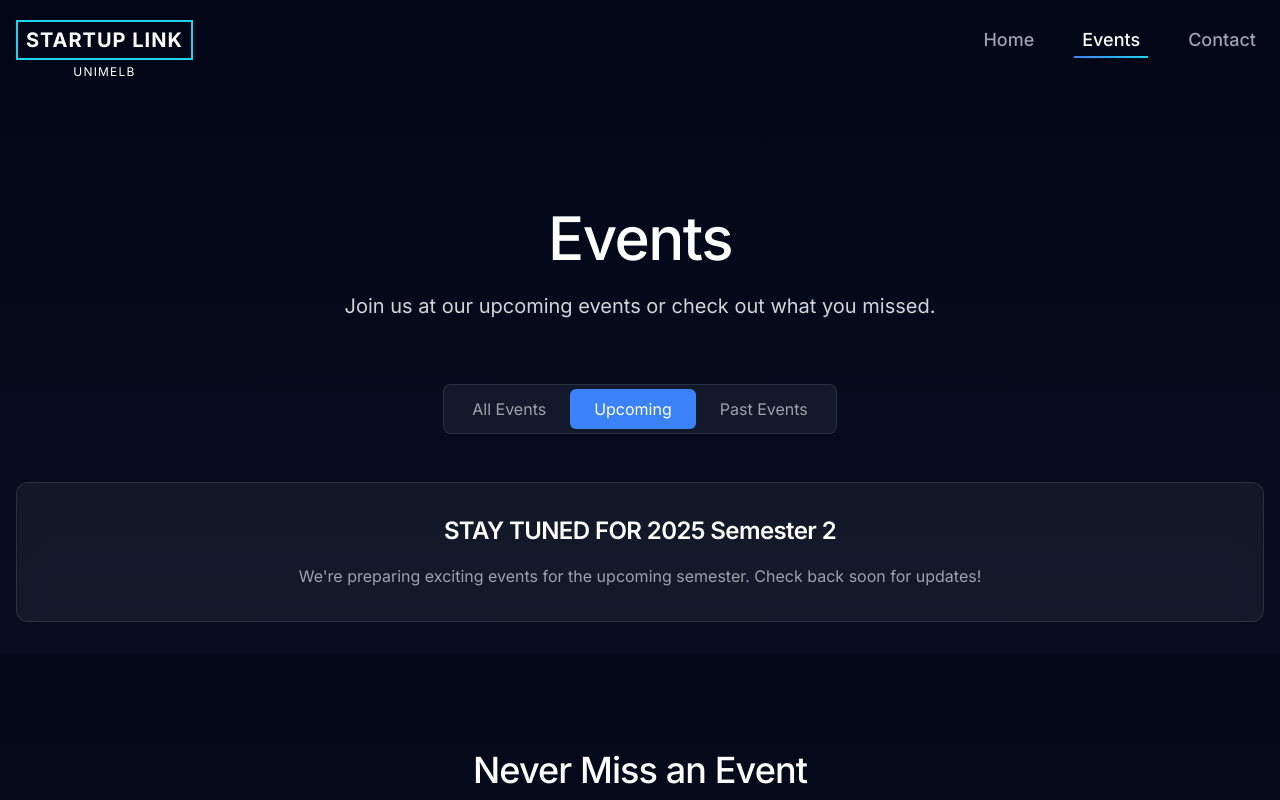
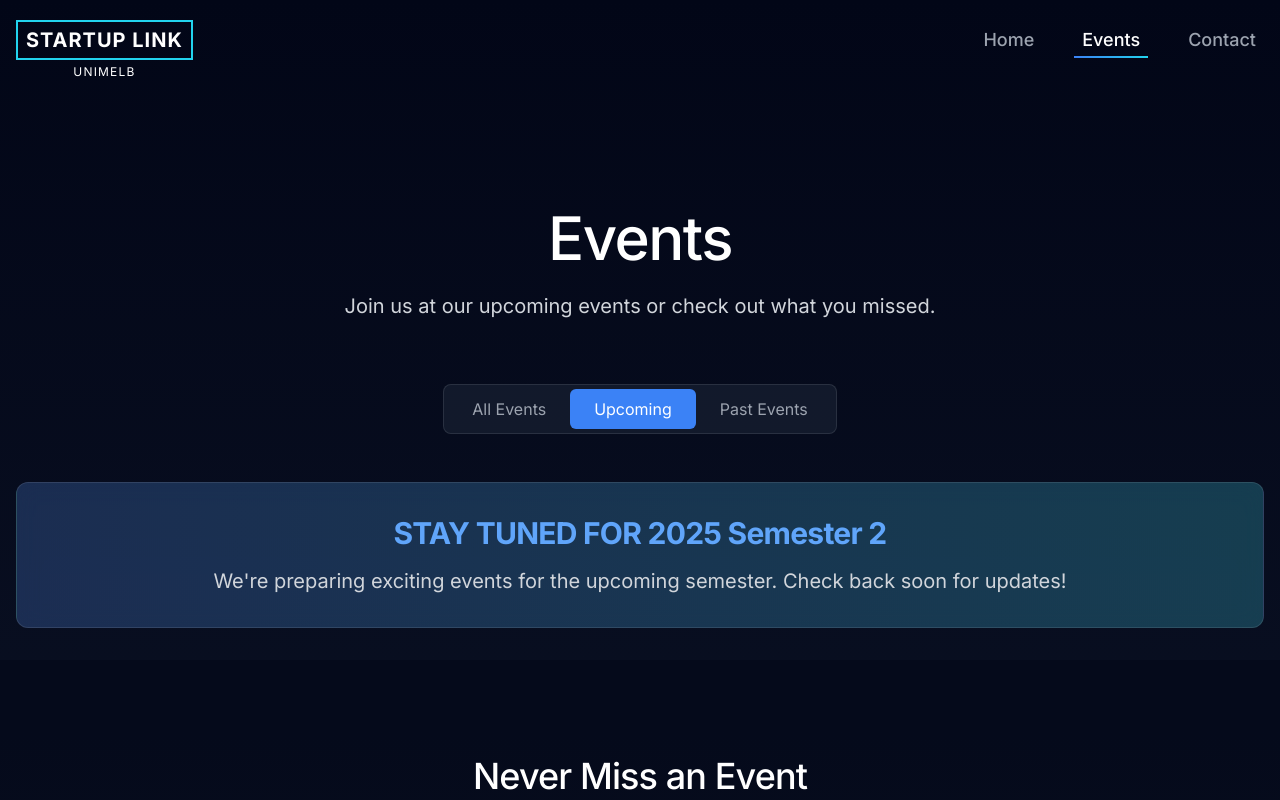
Before and after one commit to AnamGTR99/startuplink_website, a React (Vite) app: page /events in a window 1280 px wide. Both pictures are taken after a click on the button "Upcoming". Shown: the top 800 px of the page. Built offline with nearby package versions, Linux system fonts and the light colour scheme.

Commit message:
Update Stay Tuned message styling

```diff
--- a/src/pages/Events.tsx
+++ b/src/pages/Events.tsx
@@ -143,10 +143,10 @@ const StayTunedMessage: React.FC = () => {
       initial={{ opacity: 0, y: 30 }}
       animate={inView ? { opacity: 1, y: 0 } : { opacity: 0, y: 30 }}
       transition={{ duration: 0.5 }}
-      className="glass-panel p-8 text-center"
+      className="glass-panel p-8 text-center bg-gradient-to-r from-blue-500/20 to-cyan-400/20"
     >
-      <h3 className="text-2xl font-semibold mb-4">STAY TUNED FOR 2025 Semester 2</h3>
-      <p className="text-gray-400">We're preparing exciting events for the upcoming semester. Check back soon for updates!</p>
+      <h3 className="text-3xl font-bold mb-4 text-blue-400">STAY TUNED FOR 2025 Semester 2</h3>
+      <p className="text-xl text-gray-300">We're preparing exciting events for the upcoming semester. Check back soon for updates!</p>
     </motion.div>
   );
 };
```
